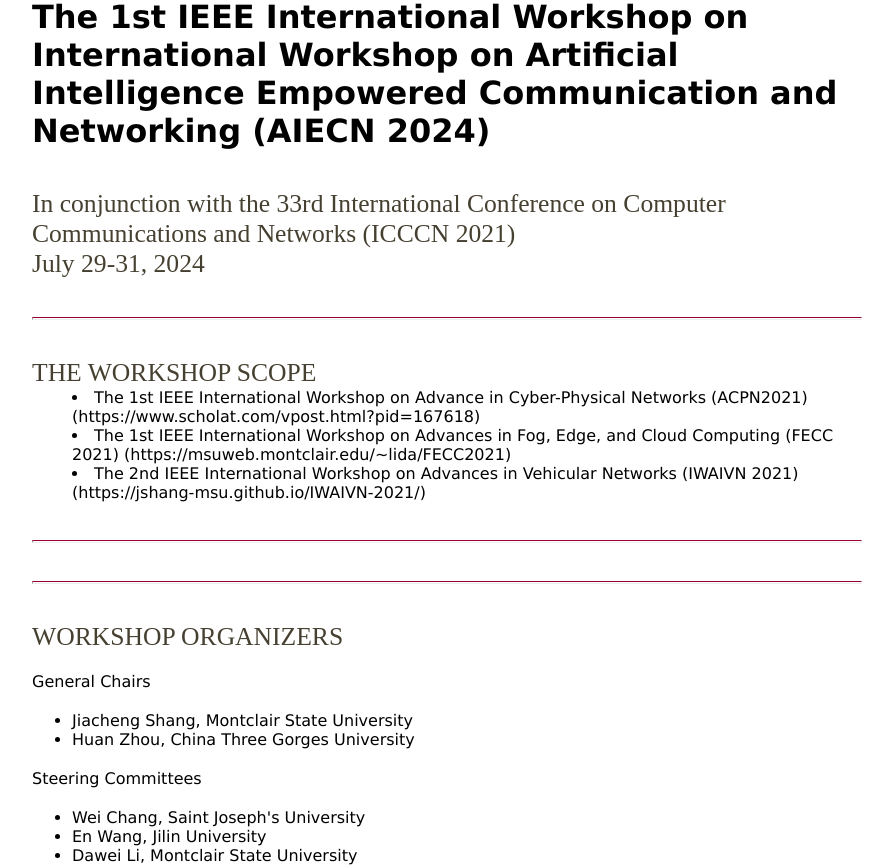
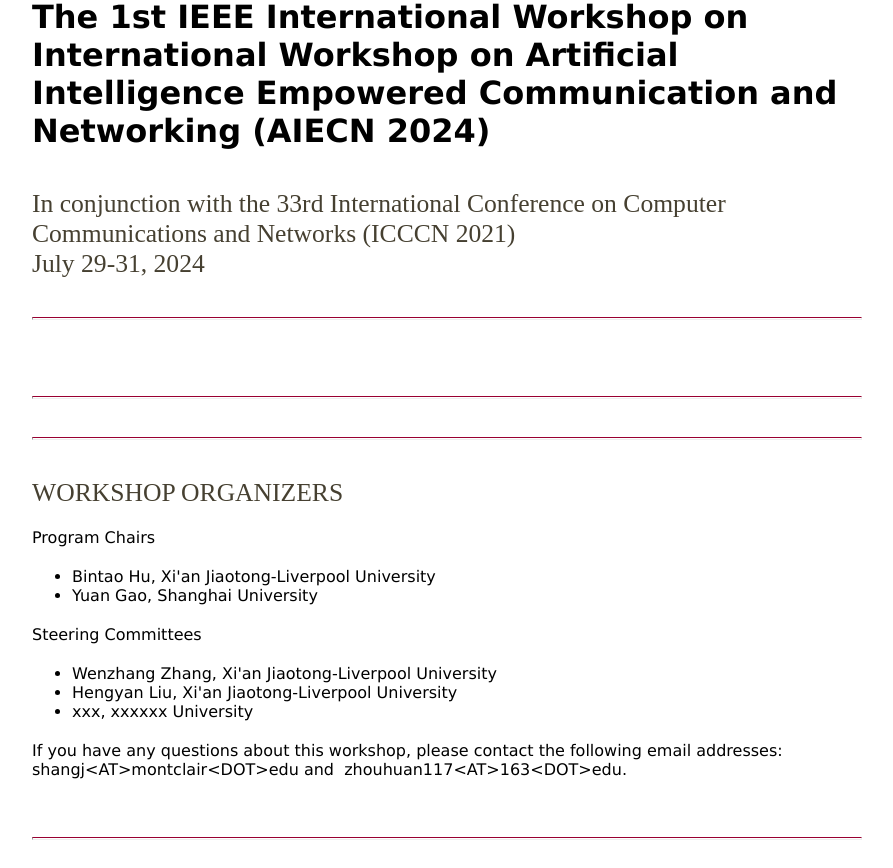
Before and after one commit to YuanGao1990818/YuanGaoCFP2024.github.io, a plain HTML site: page index.html in a window 1280 px wide. Shown: the part 41-909 px from the top of the page, without its empty margins (248-1141 px from the left). Drawn offline with Linux system fonts and the light colour scheme; files that its build step writes are made by us from their sources.

Commit message:
index.html

```diff
--- a/index.html
+++ b/index.html
@@ -25,12 +25,6 @@
 				<hr class="style17">
 				<br>
 				<br>
-					<h2>THE WORKSHOP SCOPE</h2>
-						<li> The 1st IEEE International Workshop on Advance in Cyber-Physical Networks (ACPN2021) (https://www.scholat.com/vpost.html?pid=167618)</li>
-						<li> The 1st IEEE International Workshop on Advances in Fog, Edge, and Cloud Computing (FECC 2021) (https://msuweb.montclair.edu/~lida/FECC2021)</li>
-						<li> The 2nd IEEE International Workshop on Advances in Vehicular Networks (IWAIVN 2021) (https://jshang-msu.github.io/IWAIVN-2021/)</li>
-
-
 				<br>
 				<br>
 
@@ -42,16 +36,16 @@
 				<br>
 				<br>
 					<h2>WORKSHOP ORGANIZERS</h2>
-					<p>General Chairs</p>
+					<p>Program Chairs</p>
 						<ul>
-						<li>Jiacheng Shang, Montclair State University</li>
-						<li>Huan Zhou, China Three Gorges University</li>
+						<li>Bintao Hu, Xi'an Jiaotong-Liverpool University</li>
+						<li>Yuan Gao, Shanghai University</li>
 						</ul>
 					<p>Steering Committees</p>
 						<ul>
-						<li>Wei Chang, Saint Joseph's University</li>
-						<li>En Wang, Jilin University</li>
-						<li>Dawei Li, Montclair State University</li>
+						<li>Wenzhang Zhang, Xi'an Jiaotong-Liverpool University</li>
+						<li>Hengyan Liu, Xi'an Jiaotong-Liverpool University</li>
+						<li>xxx, xxxxxx University</li>
 						</ul>
 					<p>If you have any questions about this workshop, please contact the following email addresses: shangj&lt;AT&gt;montclair&lt;DOT&gt;edu and  zhouhuan117&lt;AT&gt;163&lt;DOT&gt;edu.</p>
 
```
